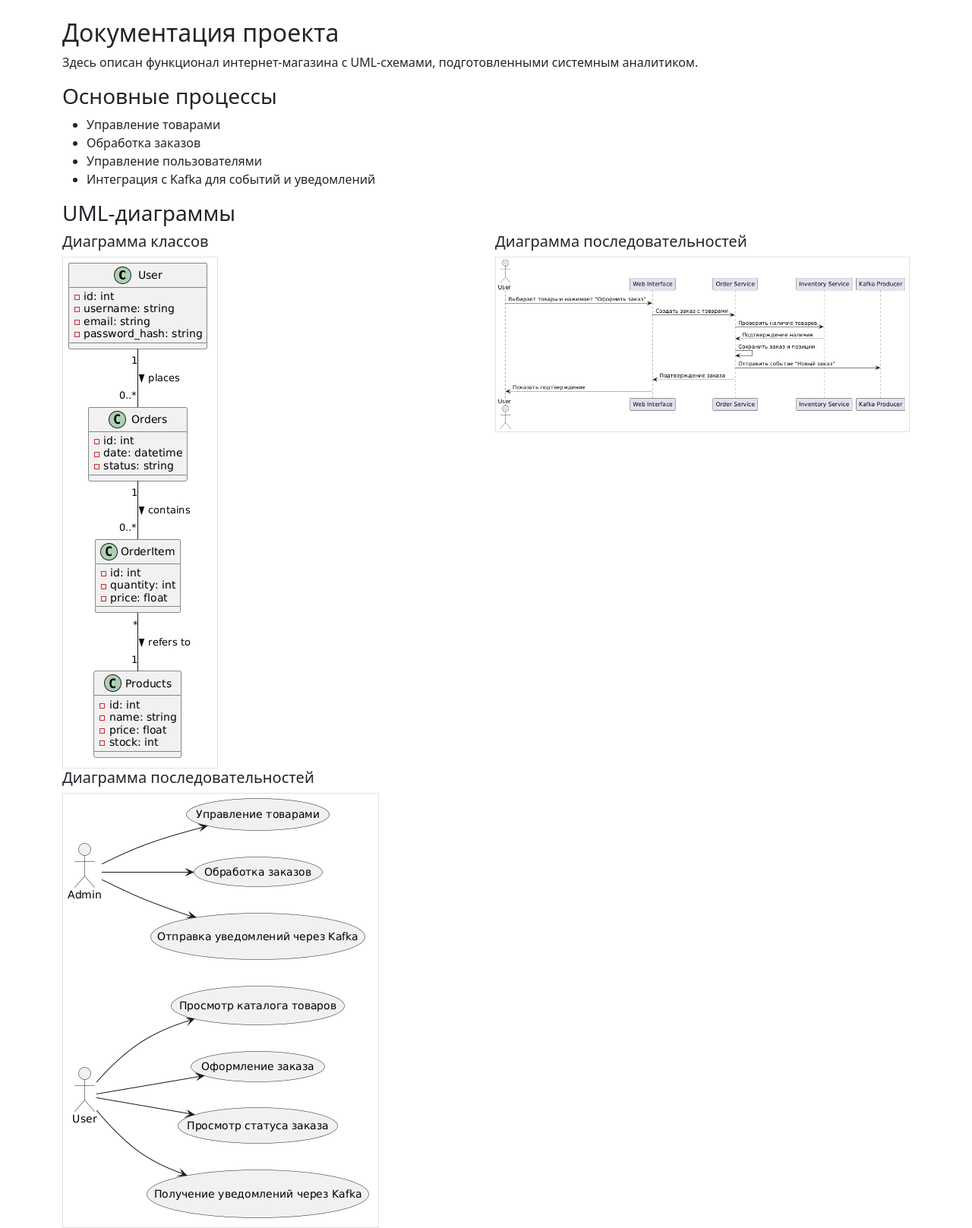
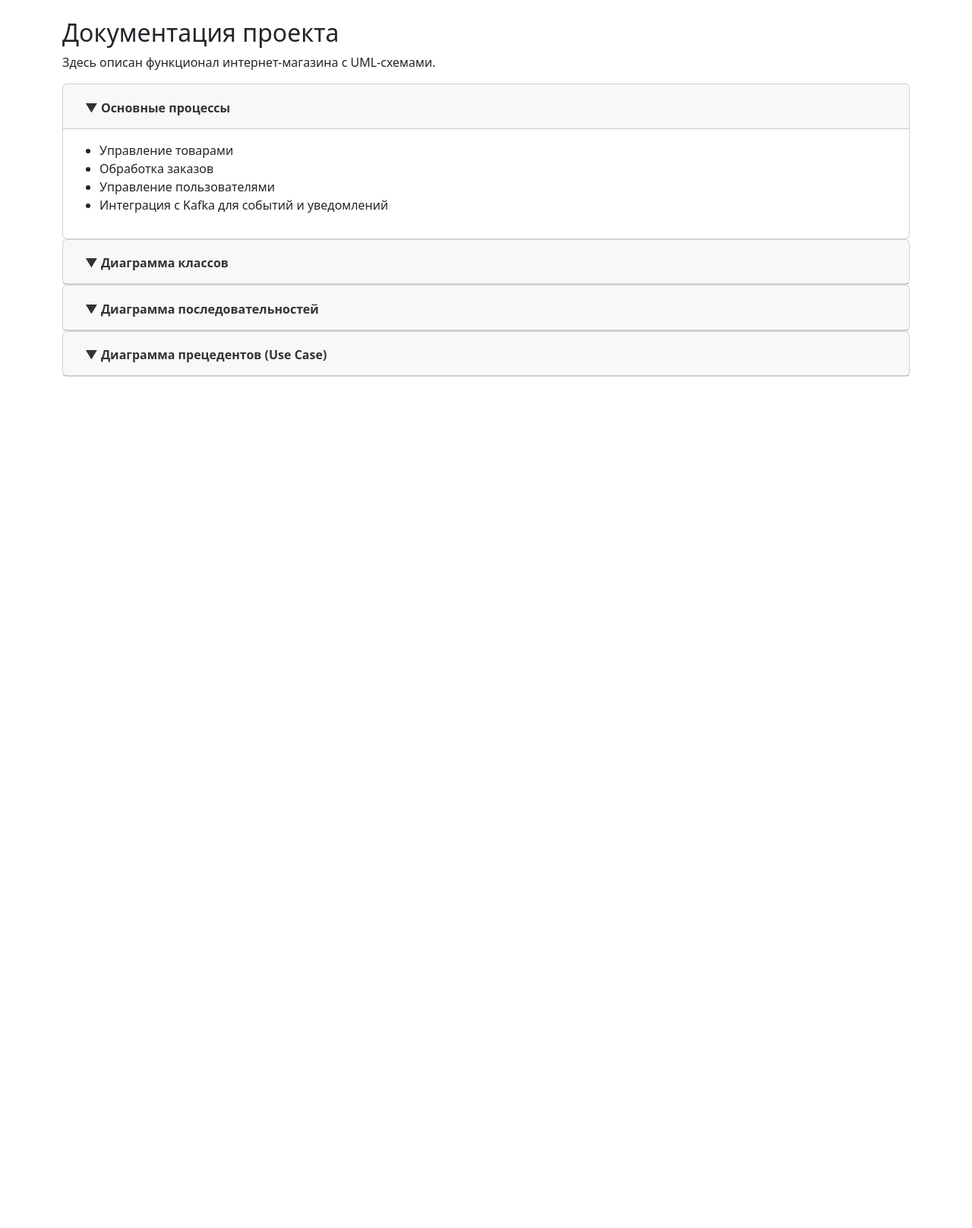
Before and after one commit to sheryshev/shop-project, a Flask app: page /documentation in a window 1280 px wide. Shown: the part 56-1673 px from the top of the page at 76% size. After the commit the page ends 552 px from the top, so only its background shows below. Run offline with Flask 3, Linux system fonts and the light colour scheme; some libraries are stand-ins or nearby versions.

Commit message:
Update documentation.html

```diff
--- a/templates/documentation.html
+++ b/templates/documentation.html
@@ -1,45 +1,107 @@
-{% extends "base.html" %} {% block content %}
+{% extends "base.html" %}
+
+{% block content %}
+<style>
+  /* Стиль для увеличения картинки при клике (простой эффект) */
+  .zoomable {
+    transition: transform 0.3s ease;
+    cursor: zoom-in;
+  }
+  .zoomable:active {
+    transform: scale(1.5);
+    z-index: 1000;
+    position: relative;
+  }
+  .card-header button {
+    text-decoration: none;
+    color: #333;
+    font-weight: bold;
+    width: 100%;
+    text-align: left;
+  }
+</style>
+
 <h2>Документация проекта</h2>
 
 <p>
-  Здесь описан функционал интернет-магазина с UML-схемами, подготовленными
-  системным аналитиком.
+  Здесь описан функционал интернет-магазина с UML-схемами.
 </p>
 
-<h3>Основные процессы</h3>
-<ul>
-  <li>Управление товарами</li>
-  <li>Обработка заказов</li>
-  <li>Управление пользователями</li>
-  <li>Интеграция с Kafka для событий и уведомлений</li>
-</ul>
+<!-- Аккордеон для скрытия блоков -->
+<div class="accordion" id="docAccordion">
 
-<h3>UML-диаграммы</h3>
-<div class="row">
-  <div class="col-md-6">
-    <h5>Диаграмма классов</h5>
-    <img
-      src="{{ url_for('static', filename='uml/class_diagram.png') }}"
-      alt="Диаграмма классов"
-      class="img-fluid border"
-    />
+  <!-- Блок 1: Основные процессы -->
+  <div class="card">
+    <div class="card-header" id="headingOne">
+      <h2 class="mb-0">
+        <button class="btn btn-link" type="button" data-toggle="collapse" data-target="#collapseOne">
+          ▼ Основные процессы
+        </button>
+      </h2>
+    </div>
+    <div id="collapseOne" class="collapse show" data-parent="#docAccordion">
+      <div class="card-body">
+        <ul>
+          <li>Управление товарами</li>
+          <li>Обработка заказов</li>
+          <li>Управление пользователями</li>
+          <li>Интеграция с Kafka для событий и уведомлений</li>
+        </ul>
+      </div>
+    </div>
   </div>
-  <div class="col-md-6">
-    <h5>Диаграмма последовательностей</h5>
-    <img
-      src="{{ url_for('static', filename='uml/sequence_diagram.png') }}"
-      alt="Диаграмма последовательностей"
-      class="img-fluid border"
-    />
+
+  <!-- Блок 2: Диаграмма классов -->
+  <div class="card">
+    <div class="card-header" id="headingTwo">
+      <h2 class="mb-0">
+        <button class="btn btn-link collapsed" type="button" data-toggle="collapse" data-target="#collapseTwo">
+          ▼ Диаграмма классов
+        </button>
+      </h2>
+    </div>
+    <div id="collapseTwo" class="collapse" data-parent="#docAccordion">
+      <div class="card-body text-center">
+        <img src="{{ url_for('static', filename='uml/class_diagram.png') }}"
+             alt="Диаграмма классов" class="img-fluid border zoomable" title="Нажмите и держите для увеличения" />
+      </div>
+    </div>
   </div>
-  <div class="col-md-6">
-    <h5>Диаграмма последовательностей</h5>
-    <img
-      src="{{ url_for('static', filename='uml/use_case_diagram.png') }}"
-      alt="Диаграмма прецедентов"
-      class="img-fluid border"
-    />
+
+  <!-- Блок 3: Диаграмма последовательностей -->
+  <div class="card">
+    <div class="card-header" id="headingThree">
+      <h2 class="mb-0">
+        <button class="btn btn-link collapsed" type="button" data-toggle="collapse" data-target="#collapseThree">
+          ▼ Диаграмма последовательностей
+        </button>
+      </h2>
+    </div>
+    <div id="collapseThree" class="collapse" data-parent="#docAccordion">
+      <div class="card-body text-center">
+        <img src="{{ url_for('static', filename='uml/sequence_diagram.png') }}"
+             alt="Диаграмма последовательностей" class="img-fluid border zoomable" />
+      </div>
+    </div>
   </div>
+
+  <!-- Блок 4: Диаграмма прецедентов -->
+  <div class="card">
+    <div class="card-header" id="headingFour">
+      <h2 class="mb-0">
+        <button class="btn btn-link collapsed" type="button" data-toggle="collapse" data-target="#collapseFour">
+          ▼ Диаграмма прецедентов (Use Case)
+        </button>
+      </h2>
+    </div>
+    <div id="collapseFour" class="collapse" data-parent="#docAccordion">
+      <div class="card-body text-center">
+        <img src="{{ url_for('static', filename='uml/use_case_diagram.png') }}"
+             alt="Диаграмма прецедентов" class="img-fluid border zoomable" />
+      </div>
+    </div>
+  </div>
+
 </div>
 
 {% endblock %}
```
